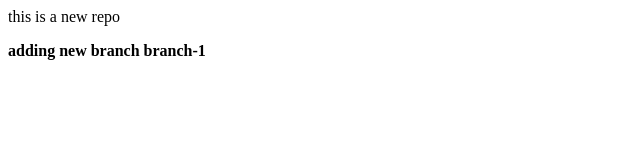
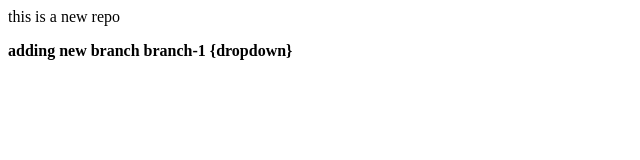
Before and after one commit to surajw73/LocalRepo, a plain HTML site: page index.html in a window 1280 px wide. Shown: the full height of the page, 0-640 px from the left. Drawn offline with Linux system fonts and the light colour scheme.

Commit message:
smaii changes

```diff
--- a/index.html
+++ b/index.html
@@ -1,2 +1,2 @@
 <p>this is a new repo </p>
-<b>adding new branch branch-1</b>
+<b>adding new branch branch-1 {dropdown}</b>
```
